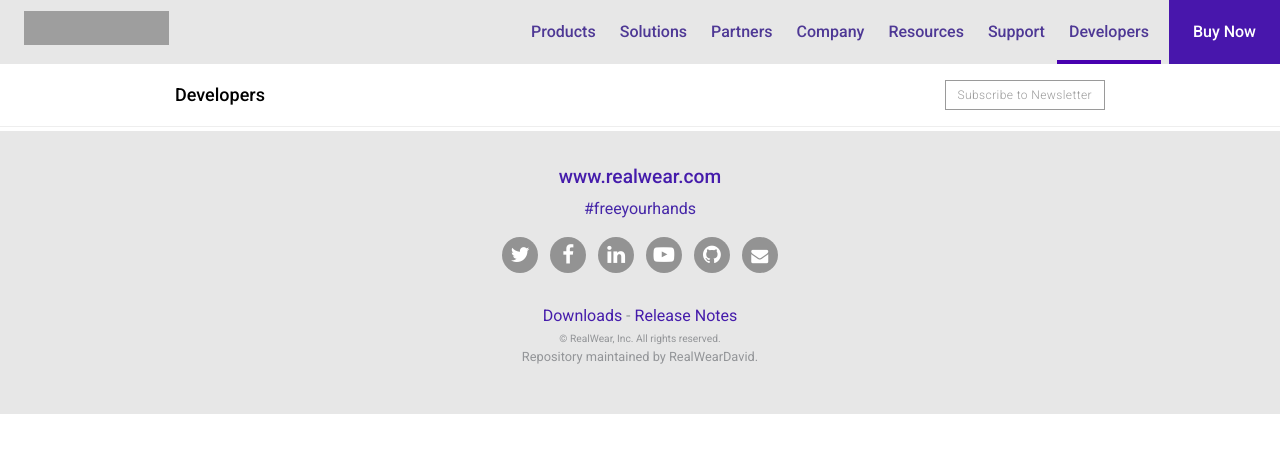
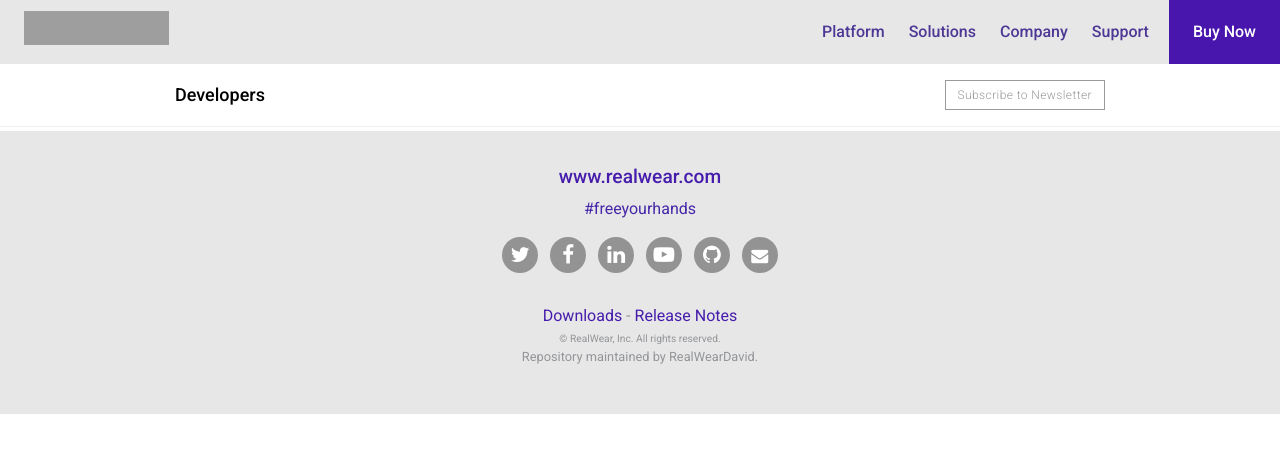
Before and after one commit to RealWearDavid/GitHubPagesTheme, a Jekyll site: the page built from index.md, in a window 1280 px wide. Shown: the top 453 px of the page. Built offline with Jekyll 4.4.1, drawn with Linux system fonts in a browser that asks for light colours; comment, search, counter and statistics services are not loaded; grey boxes are pictures that could not be loaded.

Commit message:
Update menu to match realwear.com updates

```diff
--- a/_includes/header.html
+++ b/_includes/header.html
@@ -18,76 +18,67 @@
                       Buy Now</a>
                 </li>
                 <li>
-                  <a>Products</a>
+                  <a href="https://www.realwear.com/products/">Platform</a>
                     <ul>
                       <li>
-                        <a  href="https://www.realwear.com/products/hmt-1" >
+                        <a href="https://www.realwear.com/products/hmt-1" >
                         HMT-1
                         </a>
                       </li>
                       <li>
-                        <a  href="https://www.realwear.com/products/hmt-1z1" >
+                        <a href="https://www.realwear.com/products/hmt-1z1" >
                         HMT-1Z1
+                        </a>
+                      </li>
+                      <li>
+                        <a href="https://www.realwear.com/products/foresight" >
+                        Foresight
                         </a>
                       </li>
                     </ul>
                 </li>
                 <li>
-            <a href='https://www.realwear.com/solutions'>
-            Solutions
-            </a>
-            </li>
+                    <a href='https://www.realwear.com/solutions'>Solutions</a>
+                        <ul>
                             <li>
                                 <a href='https://www.realwear.com/partners'>
                                 Partners
                                 </a>
                             </li>
                             <li>
-            <a>
-            Company
-            </a>
-            <ul>
-            <li>
-            <a href='https://www.realwear.com/company'>
-            About Us
-            </a>
-            </li>
-            <li>
-            <a href='https://www.realwear.com/rw/category/newsroom'>
-            Newsroom
-            </a>
-            </li>
-            <li>
-            <a  href="https://www.realwear.com/rw/category/blog" >
-            Blog
-            </a>
-            </li>
-            <li>
-            <a href='https://www.realwear.com/rw/category/events'>
-            Events
-            </a>
-            </li>
-            <li>
-            <a href='https://www.realwear.com/careers'>
-            Careers
+                                <a href="https://www.realwear.com/resources" >
+                                Resources
                                 </a>
                             </li>
                         </ul>
                 </li>
                 <li>
-            <a href='https://www.realwear.com/rw/category/resources'>
-            Resources
-            </a>
+                    <a href='https://www.realwear.com/company'>Company</a>
+                    <ul>
+                        <li>
+                            <a href='https://www.realwear.com/newsroom'>Newsroom</a>
                         </li>
                         <li>
-            <a href='https://www.realwear.com/support'>
-            Support
-            </a>
+                            <a  href="https://www.realwear.com/blog">Blog</a>
                         </li>
-            <li class="active">
-            <a href='http://developer.realwear.com'>
-            Developers
-            </a>
+                        <li>
+                            <a href='https://www.realwear.com/events'>Events</a>
+                        </li>
+                        <li>
+                            <a href='https://www.realwear.com/careers'>Careers</a>
+                        </li>
+                    </ul>
+                </li>
+                <li>
+                    <a href='https://www.realwear.com/support'>Support</a>
+                    <ul>
+                        <li>
+                            <a href='https://www.realwear.com/knowledge-center'>Knowledge Center</a>
+                        </li>
+                        <li>
+                            <a href="http://developer.realwear.com" >Developers</a>
+                        </li>
+                    </ul>
                 </li>
             </ul>
         </nav>
```
Lines whose indentation alone changed are shown as unchanged.
